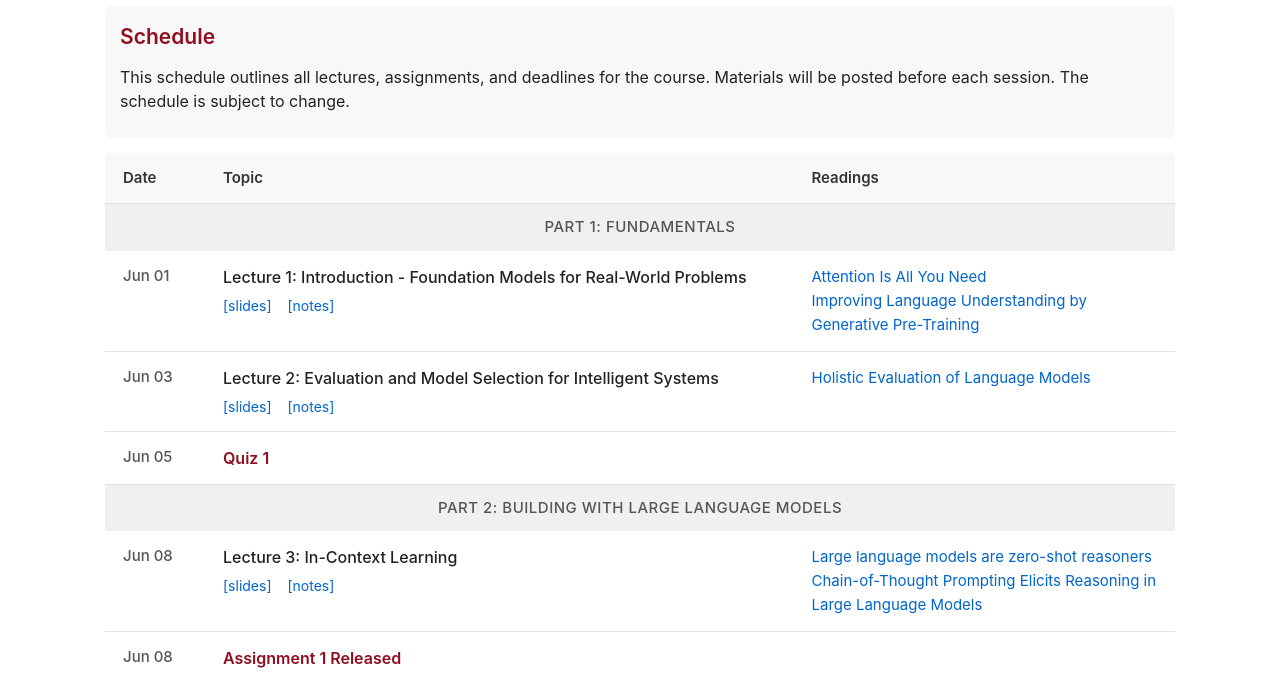
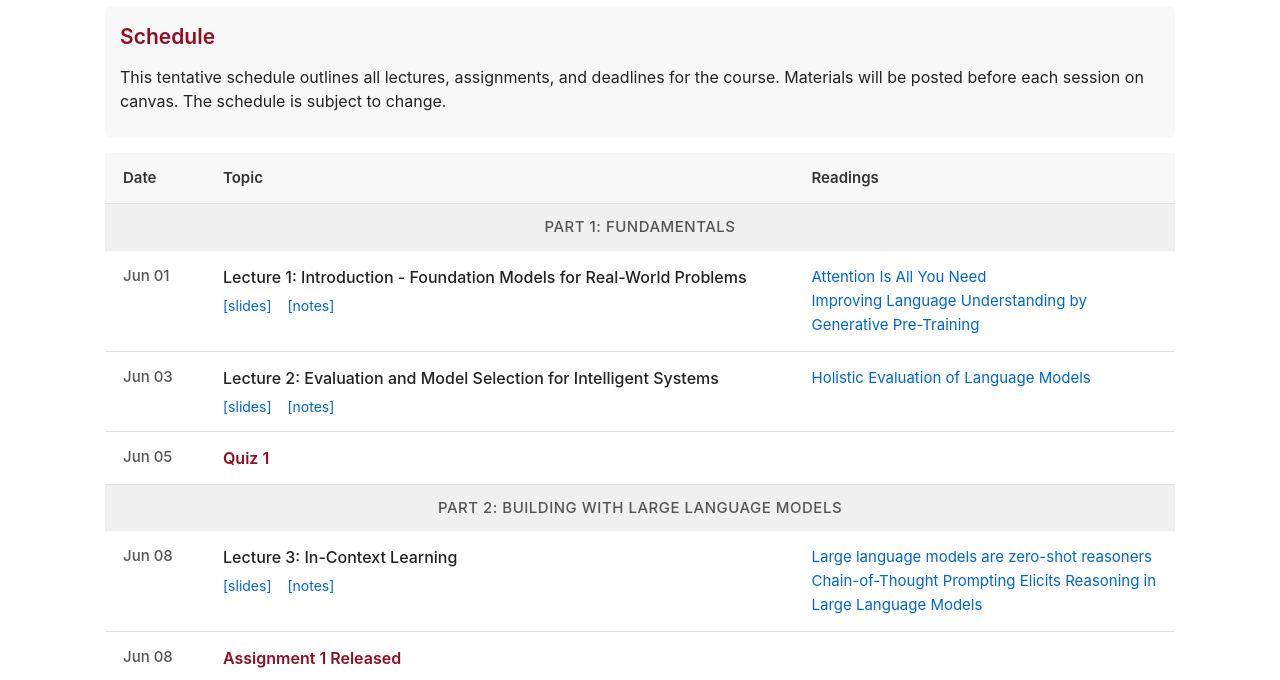
Before and after one commit to awaisrauf/ai_engineering_course, a Jekyll site: the page built from schedule.html, in a window 1280 px wide and 900 px high, cut to the strip 220-900 px from the top of the window. Built offline with Jekyll 4.4.1, drawn with Linux system fonts in a browser that asks for light colours.

Commit message:
schedule changes

```diff
--- a/schedule.html
+++ b/schedule.html
@@ -9,8 +9,8 @@ title: Schedule
   <div class="section">
     <h2 class="section-title">Schedule</h2>
     <p>
-      This schedule outlines all lectures, assignments, and deadlines for the course.
-      Materials will be posted before each session. The schedule is subject to change.
+      This tentative schedule outlines all lectures, assignments, and deadlines for the course.
+      Materials will be posted before each session on canvas. The schedule is subject to change.
     </p>
   </div>
 </div>
```
